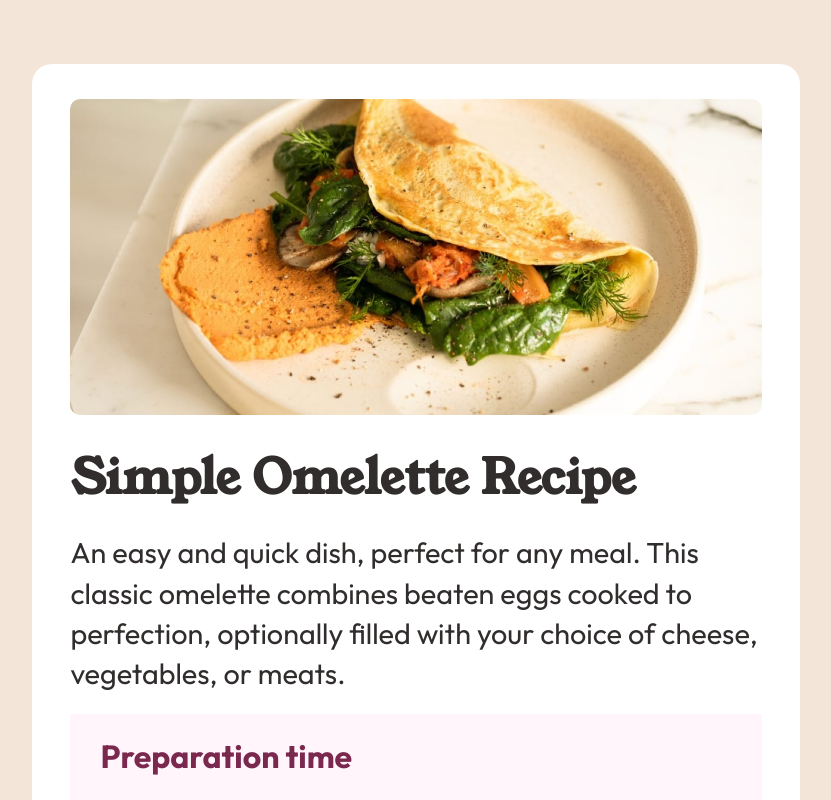
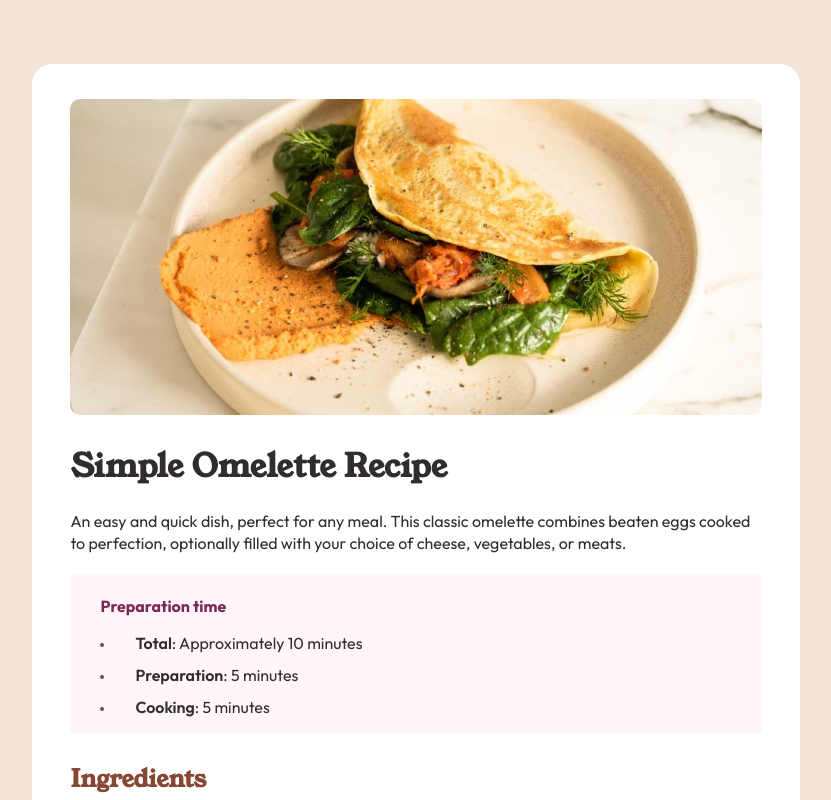
Before and after one commit to jonathansm973/pagina-de-recetas, a plain HTML site: page index.html in a window 1280 px wide. Shown: the top 800 px of the page, without its empty margins (224-1055 px from the left). Drawn offline with Linux system fonts and the light colour scheme; a web font is replaced by a local one.

Commit message:
Update style.css

```diff
--- a/style.css
+++ b/style.css
@@ -211,28 +211,5 @@ hr{
 
     }
 
-    .receta_titulo1{
-
-        font-size: 3rem;
-    }
-
-    .receta_titulo{
-
-        font-size: 2.5rem;
-
-    }
-    .receta_lista, .receta_texto, .item{
-
-        font-size: 1.8rem;
-
-    }
-
-    .receta_titulo2{
-
-        font-size: 2rem;
-
-    }
-
-
 
 }
```
